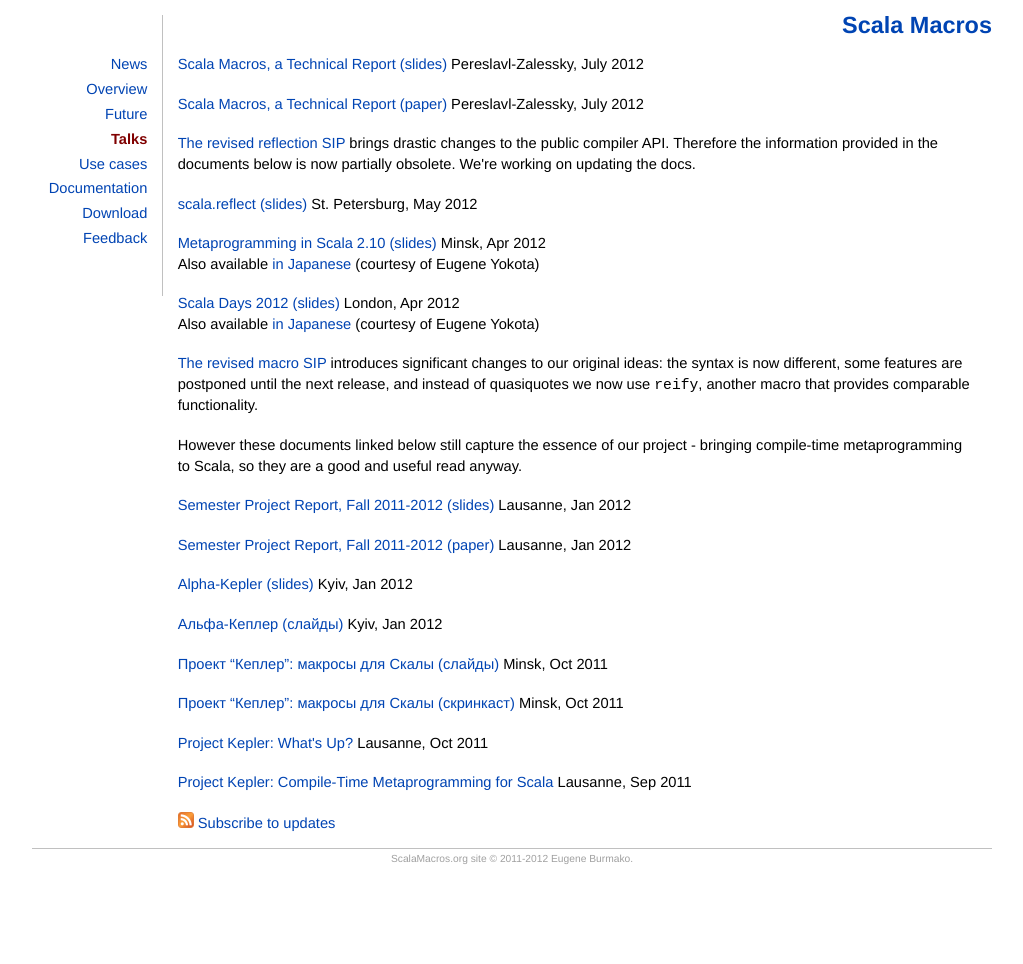
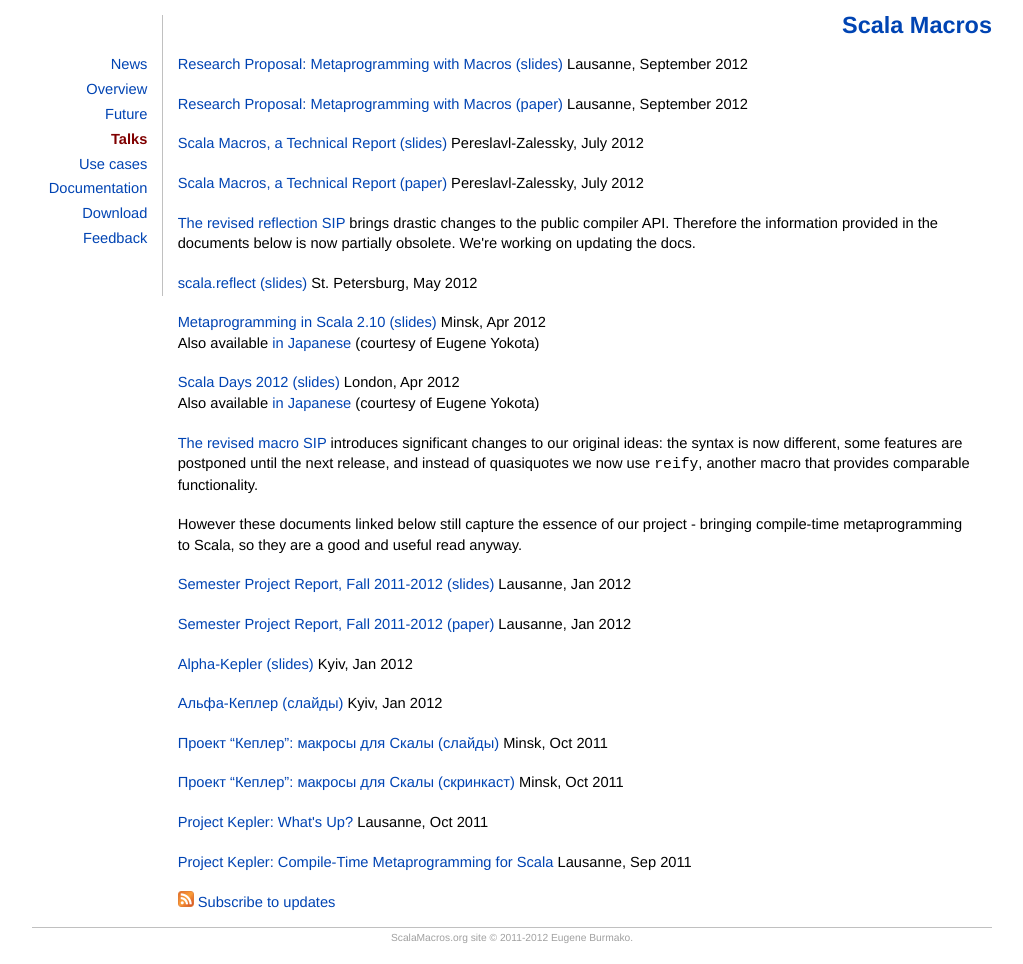
Before and after one commit to scalamacros/scalamacros.github.com, a Jekyll site: the page built from talks.html, in a window 1280 px wide. Shown: the whole page, without its empty margins (128-1151 px from the left). Built offline with Jekyll 4.4.1, drawn with Linux system fonts in a browser that asks for light colours; before the commit the page ends 900 px from its top, so only the background shows below that.

Commit message:
candidacy exam

```diff
--- a/talks.html
+++ b/talks.html
@@ -4,6 +4,10 @@
 comments: false
 plusone: false
 ---
+
+<p><a href="/talks/2012-09-10-CandidacyExamSlides.pdf">Research Proposal: Metaprogramming with Macros (slides)</a> Lausanne, September 2012</p>
+
+<p><a href="/talks/2012-09-10-CandidacyExamPaper.pdf">Research Proposal: Metaprogramming with Macros (paper)</a> Lausanne, September 2012</p>
 
 <p><a href="/talks/2012-07-09-MetaSlides.pdf">Scala Macros, a Technical Report (slides)</a> Pereslavl-Zalessky, July 2012</p>
 
```
Also changed, not shown: 4 other files.
